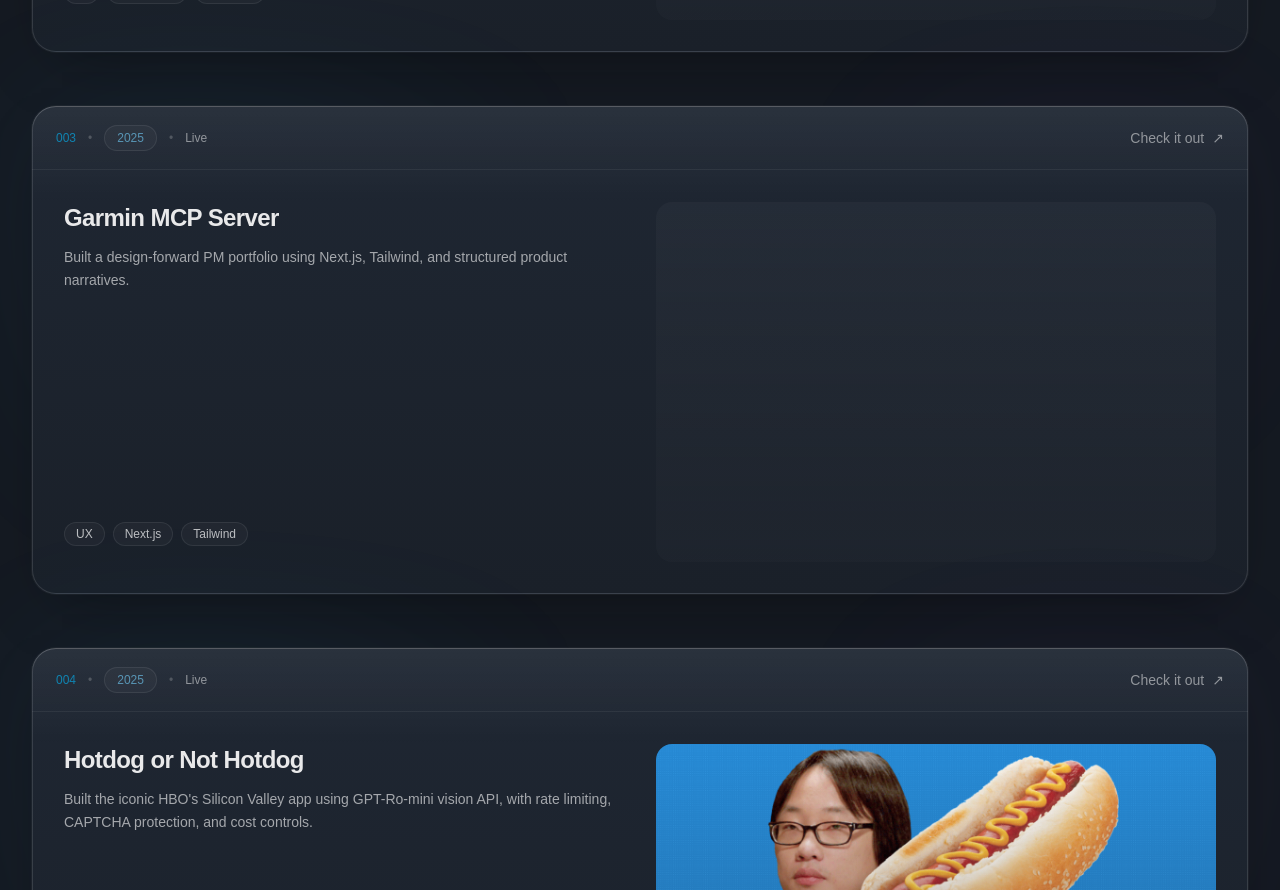
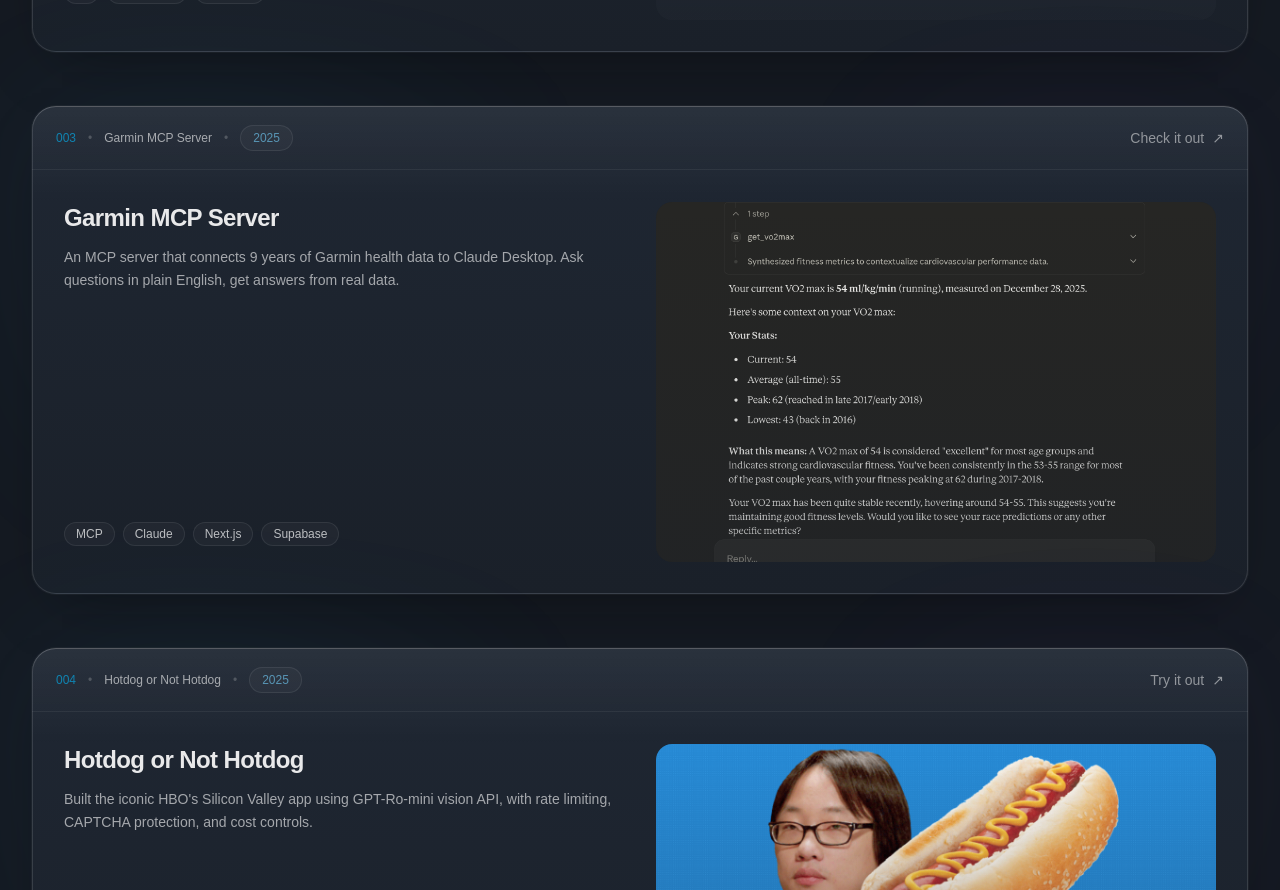
Before and after one commit to willc121/pm-pivot, a Next.js app: page / in a window 1280 px wide. Shown: the part 1380-2270 px from the top of the page. Built offline with nearby package versions, Linux system fonts and the light colour scheme.

Commit message:
Card renaming

```diff
--- a/src/components/StackedProjects.tsx
+++ b/src/components/StackedProjects.tsx
@@ -182,6 +182,14 @@
   </span>
   <span className="text-white/20">•</span>
   <span
+    className={`font-medium transition-colors duration-300 ${
+      isActive ? "text-white/90" : "text-white/60"
+    }`}
+  >
+    {p.title}
+  </span>
+  <span className="text-white/20">•</span>
+  <span
     className={`rounded-full border px-3 py-1 transition-all duration-300 ${
       isActive
         ? "border-white/12 bg-white/[0.06] text-sky-300"
@@ -189,14 +197,6 @@
     }`}
   >
     {p.year}
-                          </span>
-                          <span className="text-white/20">•</span>
-                          <span
-                            className={`transition-colors duration-300 ${
-                              isActive ? "text-white/70" : "text-white/50"
-                            }`}
-                          >
-                            {p.outcome}
   </span>
 </div>
 
@@ -209,7 +209,7 @@
                             isActive ? "text-white/85" : "text-white/50"
                           }`}
                         >
-                          <span>Check it out</span>
+                          <span>{p.cta || "Check it out"}</span>
                           <span
                             aria-hidden
                             className="transition-transform duration-300 hover:translate-x-0.5 hover:-translate-y-0.5"
--- a/src/data/projects.ts
+++ b/src/data/projects.ts
@@ -8,6 +8,7 @@
   image?: string
   link?: string
   external?: boolean
+  cta?: string;
 }
 
 export const projects: Project[] = [
@@ -20,6 +21,7 @@
       "Led messaging, positioning, and launch strategy for Microsoft’s Agent Store, partnering with engineering and design.",
     tags: ["Product", "AI", "GTM"],
     // image: "/projects/agent-store.png",
+    cta: "Learn more",
   },
   {
     slug: "ai-evals",
@@ -32,14 +34,16 @@
     // image: "/projects/ai-evals.png",
   },
   {
-    slug: "using-mcp",
+    slug: "garmin_mcp",
     title: "Garmin MCP Server",
     year: "2025",
     outcome: "Live",
     description:
-      "Built a design-forward PM portfolio using Next.js, Tailwind, and structured product narratives.",
-    tags: ["UX", "Next.js", "Tailwind"],
-    // image: "/projects/pm-portfolio.png",
+      "An MCP server that connects 9 years of Garmin health data to Claude Desktop. Ask questions in plain English, get answers from real data.",
+    tags: ["MCP", "Claude", "Next.js", "Supabase"],
+    link: "/garmin_mcp",
+    external: true,
+    image: "/projects/garmin_mcp/mcp-tool-call.png",
   },
   {
     slug: "hot-dog",
@@ -52,5 +56,6 @@
     link: "/hotdog",
     external: true,
     image: "/projects/hotdogornot/Not+hotdog.webp",
+    cta: "Try it out",
   },
 ]
```
Lines whose indentation alone changed are shown as unchanged.
